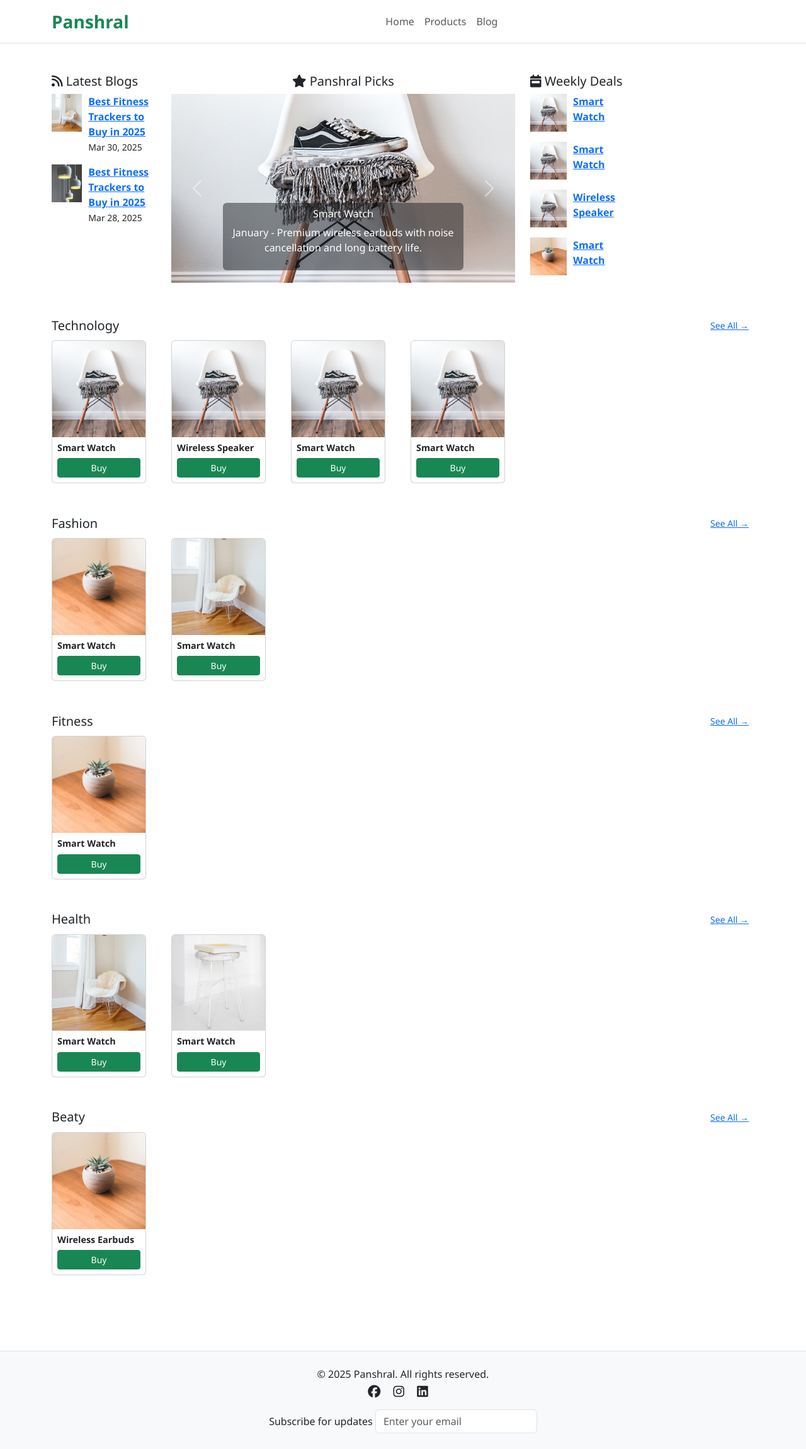
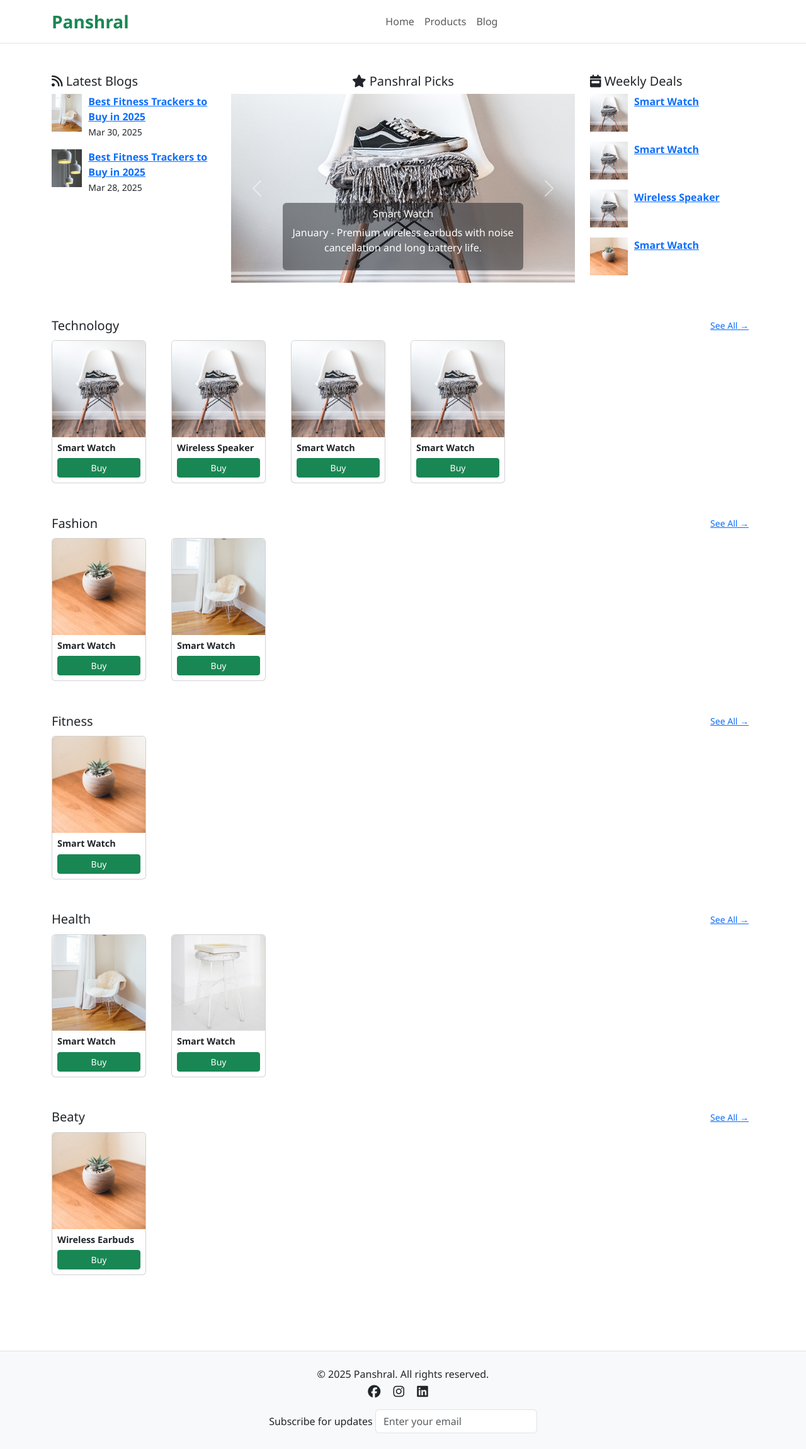
Before and after one commit to Panshral/Panshral.github.io, a Jekyll site: the page built from index.html, in a window 1280 px wide. Shown: the whole page at 63% size. Built offline with Jekyll 4.4.1, drawn with Linux system fonts in a browser that asks for light colours.

Commit message:
Minor changes

```diff
--- a/index.html
+++ b/index.html
@@ -8,7 +8,7 @@
   <div class="row">
 
     <!-- Latest Blogs with image -->
-    <div class="col-md-2">
+    <div class="col-md-3">
       <h5><i class="fas fa-rss"></i> Latest Blogs</h5>
       <ul class="list-unstyled">
         {% for post in site.posts limit: 3 %}
@@ -51,7 +51,7 @@
     </div>
 
     <!-- Right: Weekly Picks -->
-    <div class="col-md-2">
+    <div class="col-md-3">
       <h5><i class="fas fa-calendar-week"></i> Weekly Deals</h5>
       <ul class="list-unstyled">
         {% assign weekly = site.products | where: "tags", "weekly" | slice: 0, 4 %}
```
